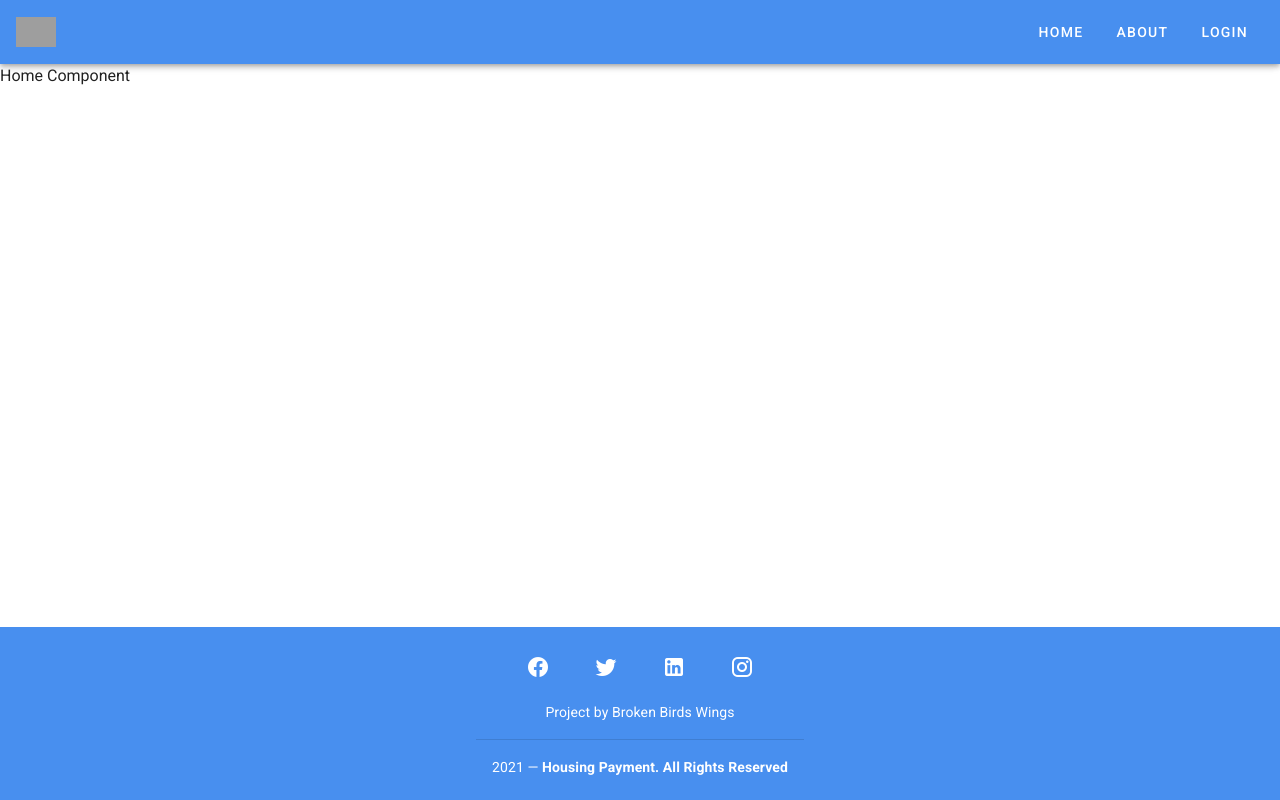
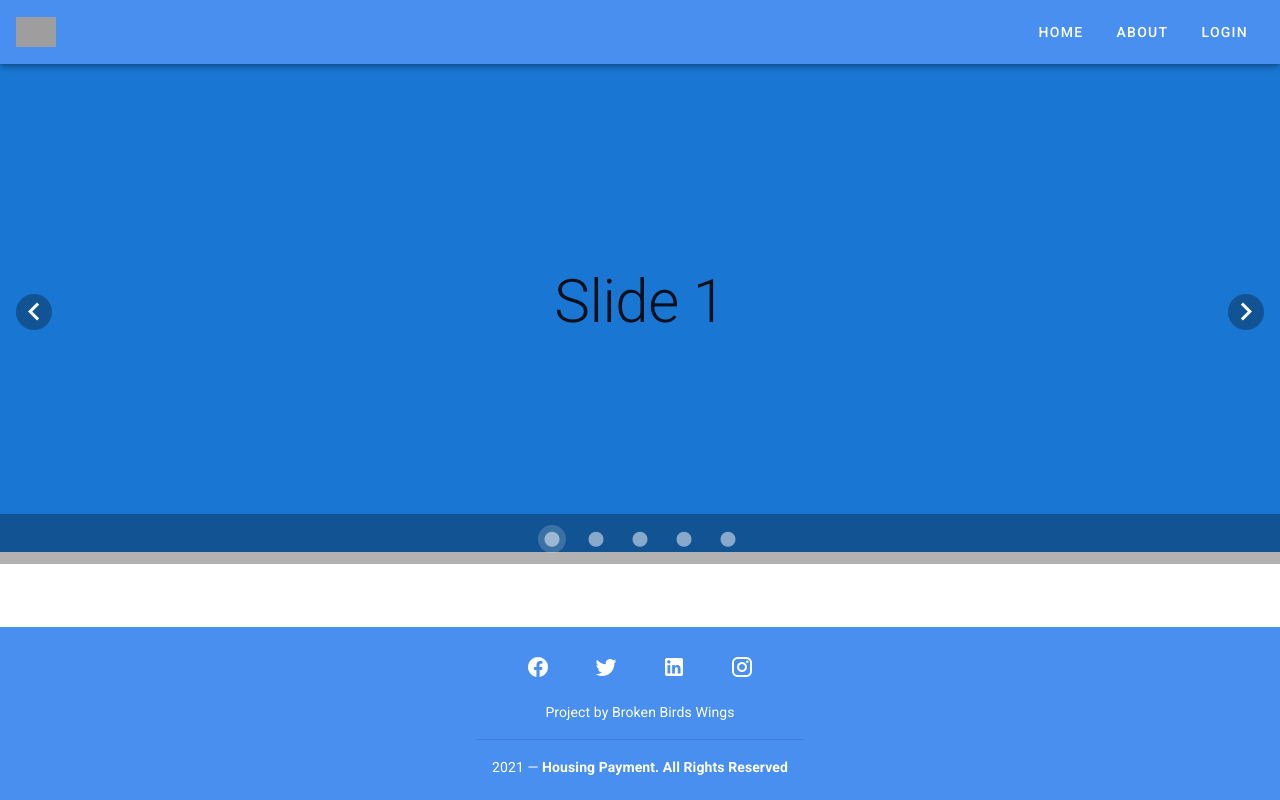
Before and after one commit to BriyanSitinjak/vuetify-tutorial, a Vue app in the folder vuetify-tutorial/: page / in a window 1280 px wide. Built offline with nearby package versions, Linux system fonts and the light colour scheme; grey boxes are pictures that could not be loaded.

Commit message:
add carousel

```diff
--- a/vuetify-tutorial/src/components/AppHome.vue
+++ b/vuetify-tutorial/src/components/AppHome.vue
@@ -1,3 +1,20 @@
 <template>
-  <div>Home Component</div>
+  <v-carousel v-model="model">
+    <v-carousel-item v-for="(color, i) in colors" :key="color">
+      <v-sheet :color="color" height="100%" tile>
+        <v-row class="fill-height" align="center" justify="center">
+          <div class="display-3">Slide {{ i + 1 }}</div>
+        </v-row>
+      </v-sheet>
+    </v-carousel-item>
+  </v-carousel>
 </template>
+
+<script>
+export default {
+  data: () => ({
+    model: 0,
+    colors: ["primary", "secondary", "yellow darken-2", "red", "orange"],
+  }),
+};
+</script>
```
